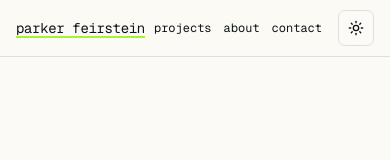
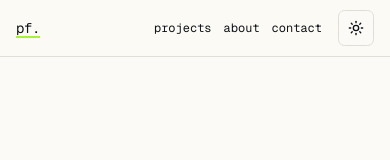
Before and after one commit to Parker05f/portfolio, a Next.js app: page / in a window 390 px wide. Shown: the top 160 px of the page. Built offline with nearby package versions, Linux system fonts and the light colour scheme.

Commit message:
fix: navbar collapses site name to 'pf.' at <640px to prevent overflow

```diff
--- a/components/navbar.tsx
+++ b/components/navbar.tsx
@@ -22,8 +22,12 @@ export function Navbar() {
           href="/"
           className="font-mono text-sm tracking-tight link-underline"
           data-active={pathname === "/"}
+          aria-label={`${site.name} home`}
         >
-          {site.name.toLowerCase()}
+          <span className="hidden sm:inline">
+            {site.name.toLowerCase()}
+          </span>
+          <span className="sm:hidden">pf.</span>
         </Link>
         <div className="flex items-center gap-1 sm:gap-2">
           <ul className="flex items-center gap-3 sm:gap-5 font-mono text-xs sm:text-sm">
```
